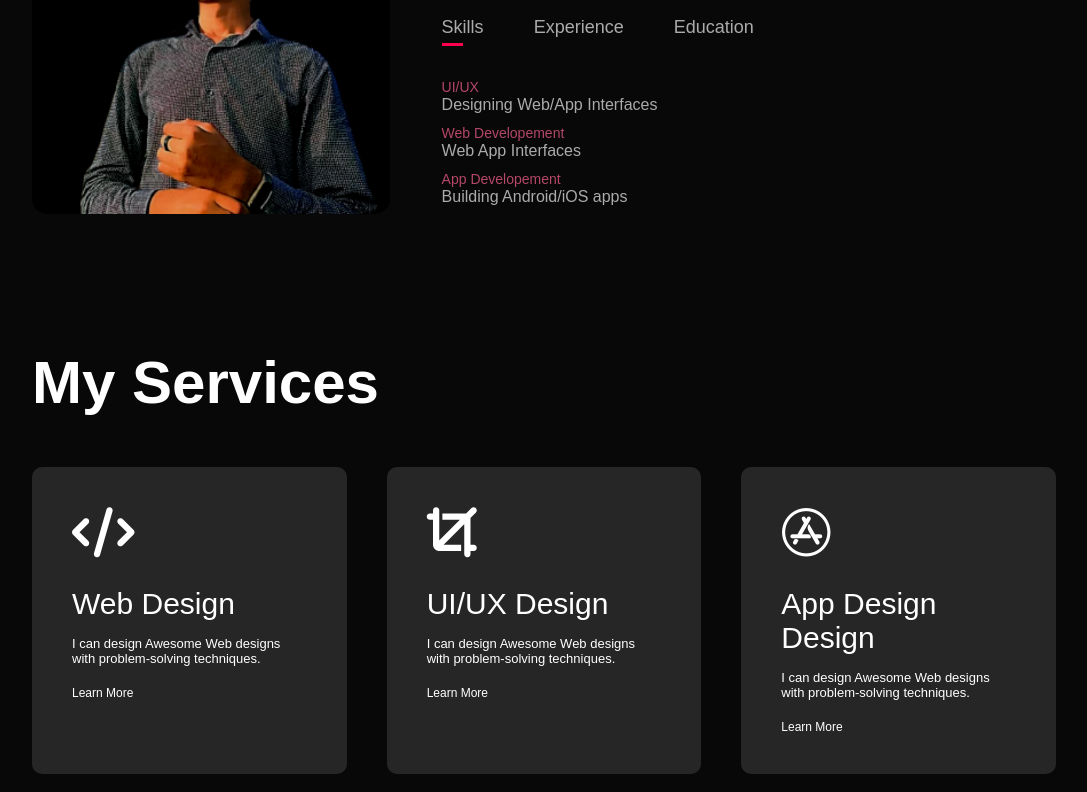
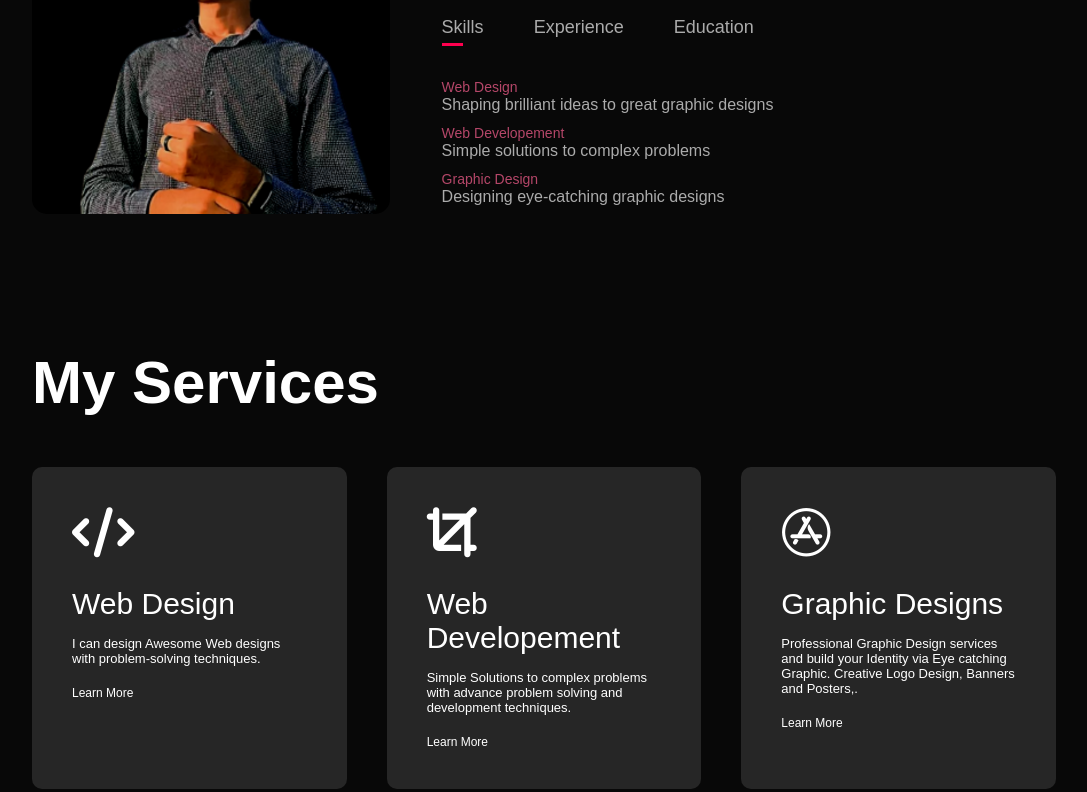
Before and after one commit to taqionvibe/taqionvibe.github.io, a plain HTML site: page index.html in a window 1280 px wide. Shown: the part 1142-1934 px from the top of the page, without its empty margins (96-1183 px from the left). Drawn offline with Linux system fonts and the light colour scheme.

Commit message:
Updated about me info

```diff
--- a/index.html
+++ b/index.html
@@ -49,24 +49,24 @@
                 </div>
                 <div class="tab-contents active-tab" id="skills">
                     <ul>
-                        <li><span>UI/UX</span><br>Designing Web/App Interfaces</li>
-                        <li><span>Web Developement</span><br>Web App Interfaces</li>
-                        <li><span>App Developement</span><br>Building Android/iOS apps</li>
+                        <li><span>Web Design</span><br>Shaping brilliant ideas to great graphic designs</li>
+                        <li><span>Web Developement</span><br>Simple solutions to complex problems</li>
+                        <li><span>Graphic Design</span><br>Designing eye-catching graphic designs</li>
                     </ul>
                 </div>
                 <div class="tab-contents" id="experience">
                     <ul>
-                        <li><span>2021-Current</span><br>UI/UX Design Training at PNY</li>
-                        <li><span>2019-2021</span><br>Team Lead at Qazi LLC.</li>
-                        <li><span>2017-2019</span><br>UI/UX Design Executive at BABA GEE</li>
-                        <li><span>2016-2017</span><br>Intership at Scholars By Ijaz Awan</li>
+                        <li><span>07-2023-Current</span><br>Freelancer</li>
+                        <li><span>06-2023-07-2023</span><br>Team Lead at Qazi LLC.</li>
+                        <li><span>10-2022-01-2023</span><br>Full Stack Web Developer at Dycin Automotives</li>
+                        <li><span>07-2022-09-2022</span><br>Intership at PNY Trainings</li>
                     </ul>
                 </div>
                 <div class="tab-contents" id="education">
                     <ul>
-                        <li><span>2016</span><br>Full Stack Graphic designing at PNY</li>
-                        <li><span>2016</span><br>Graphic designing Diploma</li>
-                        <li><span>2016</span><br>Matric from Unique Group of Institutions</li>
+                        <li><span>2023</span><br>Intermediate of Computer Science</li>
+                        <li><span>2022</span><br>Web Developement Diploma</li>
+                        <li><span>2021</span><br>Matric from Unique Group of Institutions</li>
                     </ul>
                 </div>
             </div>
@@ -88,14 +88,14 @@
             </div>
             <div>
                 <i class="fa-solid fa-crop"></i>
-                <h2>UI/UX Design</h2>
-                <p>I can design Awesome Web designs with problem-solving techniques.</p>
+                <h2>Web Developement</h2>
+                <p>Simple Solutions to complex problems with advance problem solving and development techniques.</p>
                 <a href="#">Learn More</a>
             </div>
             <div>
                 <i class="fa-brands fa-app-store"></i>
-                <h2>App Design Design</h2>
-                <p>I can design Awesome Web designs with problem-solving techniques.</p>
+                <h2>Graphic Designs</h2>
+                <p>Professional Graphic Design services and build your Identity via Eye catching Graphic. Creative Logo Design, Banners and Posters,.</p>
                 <a href="#">Learn More</a>
             </div>
         </div>
```
